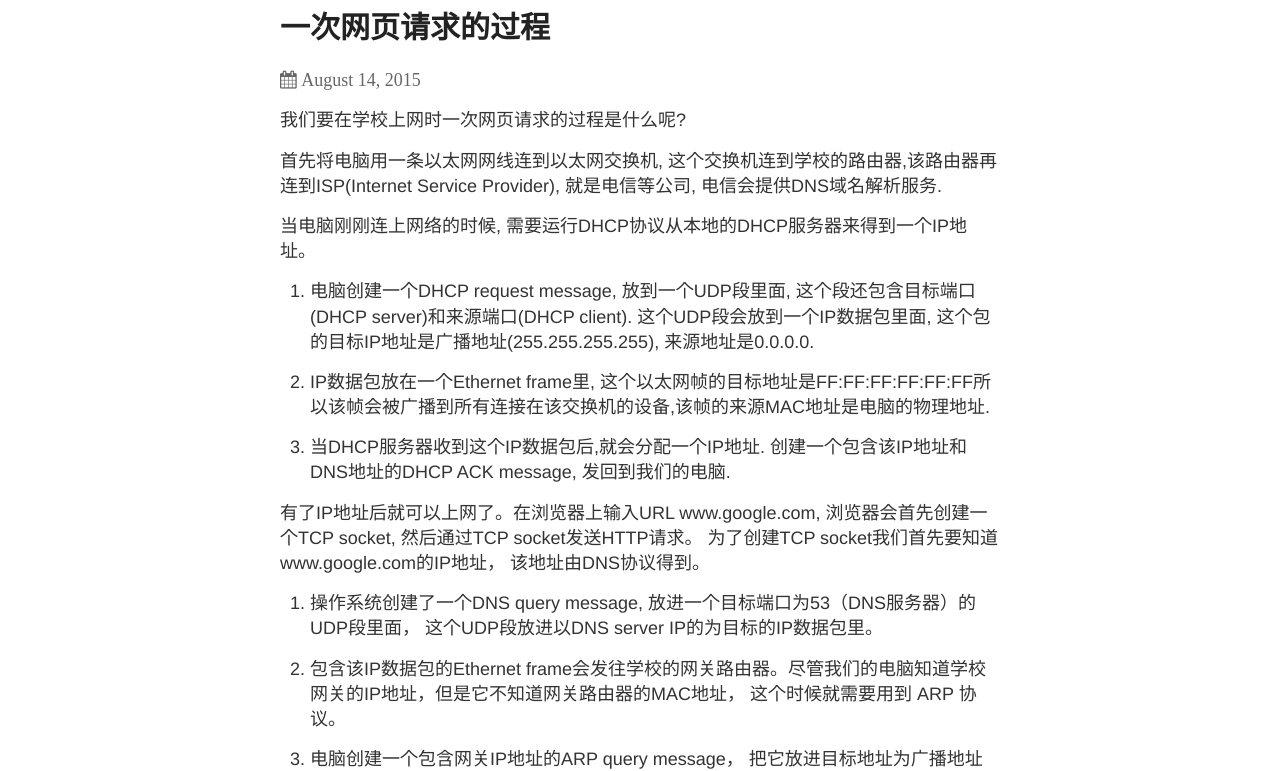
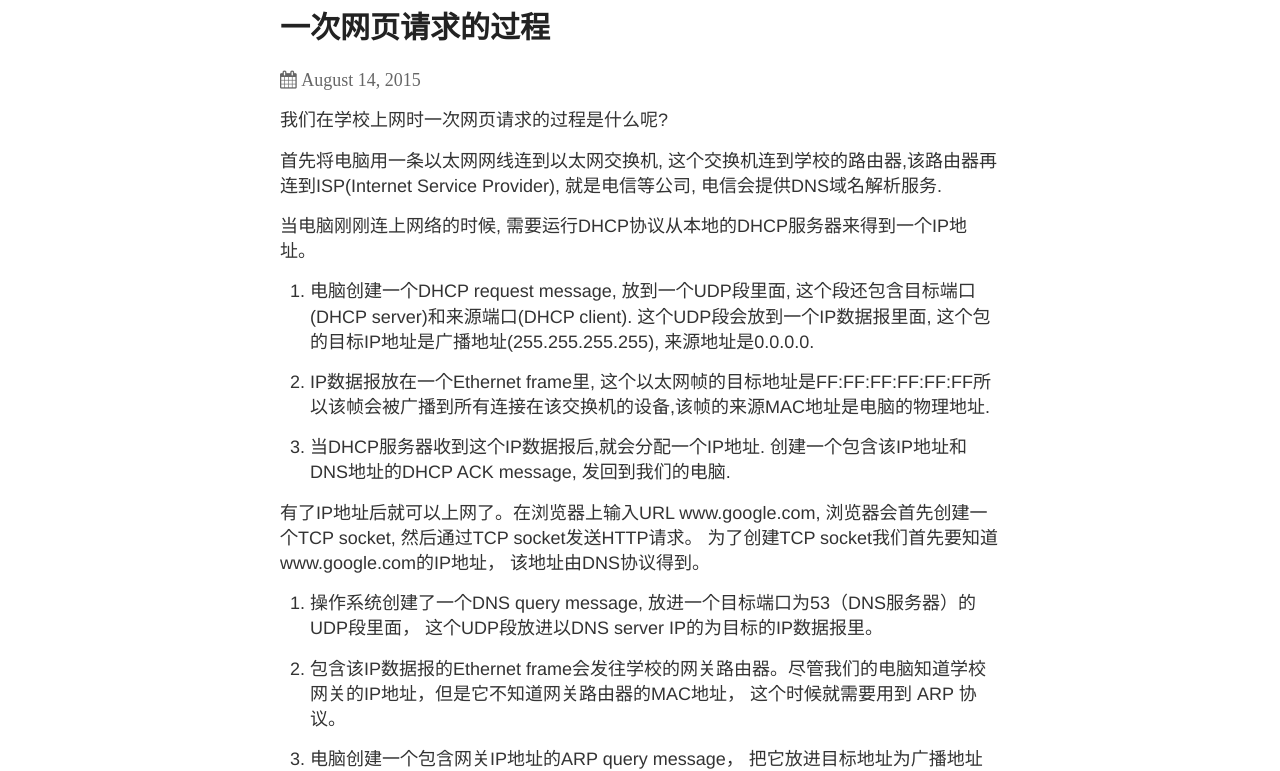
Before and after one commit to 2892931976/daizuozhuo.github.io, a Jekyll site: the page built from _posts/2015-8-14-web-request.md, in a window 1280 px wide. Shown: the part 166-937 px from the top of the page. Built offline with Jekyll 4.4.1, drawn with Linux system fonts in a browser that asks for light colours; Markdown is read by kramdown in place of the engine named in the settings; comment, search, counter and statistics services are not loaded.

Commit message:
tcp connection

```diff
--- a/_posts/2015-8-14-web-request.md
+++ b/_posts/2015-8-14-web-request.md
@@ -3,23 +3,23 @@
 title: 一次网页请求的过程
 ---
 
-我们要在学校上网时一次网页请求的过程是什么呢?
+我们在学校上网时一次网页请求的过程是什么呢?
 
 首先将电脑用一条以太网网线连到以太网交换机, 这个交换机连到学校的路由器,该路由器再连到ISP(Internet Service Provider), 就是电信等公司, 电信会提供DNS域名解析服务.
 
 当电脑刚刚连上网络的时候, 需要运行DHCP协议从本地的DHCP服务器来得到一个IP地址。
 
-1. 电脑创建一个DHCP request message, 放到一个UDP段里面, 这个段还包含目标端口(DHCP server)和来源端口(DHCP client). 这个UDP段会放到一个IP数据包里面, 这个包的目标IP地址是广播地址(255.255.255.255), 来源地址是0.0.0.0.
+1. 电脑创建一个DHCP request message, 放到一个UDP段里面, 这个段还包含目标端口(DHCP server)和来源端口(DHCP client). 这个UDP段会放到一个IP数据报里面, 这个包的目标IP地址是广播地址(255.255.255.255), 来源地址是0.0.0.0.
 
-2. IP数据包放在一个Ethernet frame里, 这个以太网帧的目标地址是FF:FF:FF:FF:FF:FF所以该帧会被广播到所有连接在该交换机的设备,该帧的来源MAC地址是电脑的物理地址.
+2. IP数据报放在一个Ethernet frame里, 这个以太网帧的目标地址是FF:FF:FF:FF:FF:FF所以该帧会被广播到所有连接在该交换机的设备,该帧的来源MAC地址是电脑的物理地址.
 
-3. 当DHCP服务器收到这个IP数据包后,就会分配一个IP地址. 创建一个包含该IP地址和DNS地址的DHCP ACK message, 发回到我们的电脑.
+3. 当DHCP服务器收到这个IP数据报后,就会分配一个IP地址. 创建一个包含该IP地址和DNS地址的DHCP ACK message, 发回到我们的电脑.
 
 有了IP地址后就可以上网了。在浏览器上输入URL www.google.com, 浏览器会首先创建一个TCP socket, 然后通过TCP socket发送HTTP请求。 为了创建TCP socket我们首先要知道 www.google.com的IP地址， 该地址由DNS协议得到。
 
-4. 操作系统创建了一个DNS query message, 放进一个目标端口为53（DNS服务器）的UDP段里面， 这个UDP段放进以DNS server IP的为目标的IP数据包里。
+4. 操作系统创建了一个DNS query message, 放进一个目标端口为53（DNS服务器）的UDP段里面， 这个UDP段放进以DNS server IP的为目标的IP数据报里。
 
-5. 包含该IP数据包的Ethernet frame会发往学校的网关路由器。尽管我们的电脑知道学校网关的IP地址，但是它不知道网关路由器的MAC地址， 这个时候就需要用到 ARP 协议。
+5. 包含该IP数据报的Ethernet frame会发往学校的网关路由器。尽管我们的电脑知道学校网关的IP地址，但是它不知道网关路由器的MAC地址， 这个时候就需要用到 ARP 协议。
 
 6. 电脑创建一个包含网关IP地址的ARP query message， 把它放进目标地址为广播地址FF:FF:FF:FF:FF:FF的以太网帧里面。 交换机会把这个帧发送到所有连接的设备，包括网关路由器。
 
```
Also changed, not shown: _posts/2015-7-3-TCP-IP.md (+4 -0 lines), images/tcp-connection.png (added).
